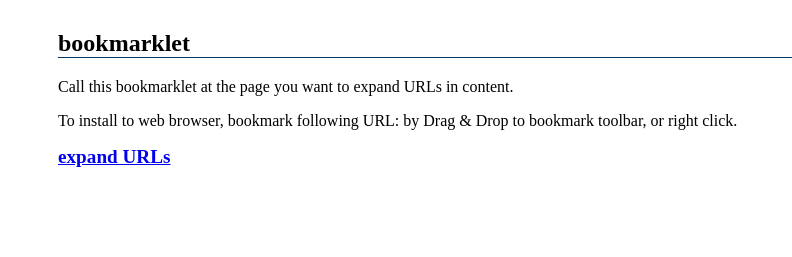
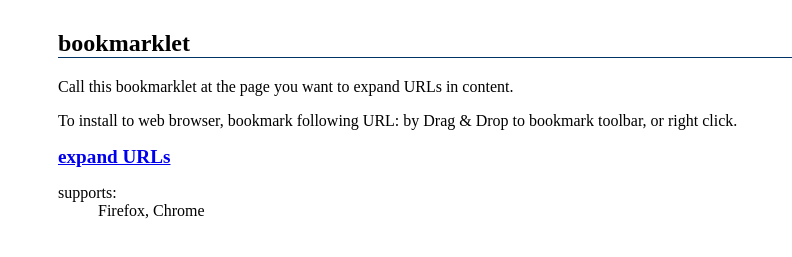
Before and after one commit to emasaka/nagaino, a plain HTML site: page resources/public/doc/example.html in a window 1280 px wide. Shown: the part 79-336 px from the top of the page, without its empty margins (0-792 px from the left). Drawn offline with Linux system fonts and the light colour scheme.

Commit message:
supported browser of bookmarklet

```diff
--- a/resources/public/doc/example.html
+++ b/resources/public/doc/example.html
@@ -14,6 +14,10 @@
 <p>To install to web browser, bookmark following URL:
 by Drag &amp; Drop to bookmark toolbar, or right click.</p>
 <div style="font-size: larger; font-weight: bold; "><a href="javascript:(function(){var%20s=document.createElement('script');s.charset='UTF-8';s.src='http://nagaino.herokuapp.com/js/nagainolet.js';(document.getElementsByTagName('head')[0]||document.body).appendChild(s);void(0)})()">expand URLs</a></div>
+<dl>
+<dt>supports:</dt>
+<dd>Firefox, Chrome</dd>
+</dl>
 </article>
 </body>
 </html>
```
